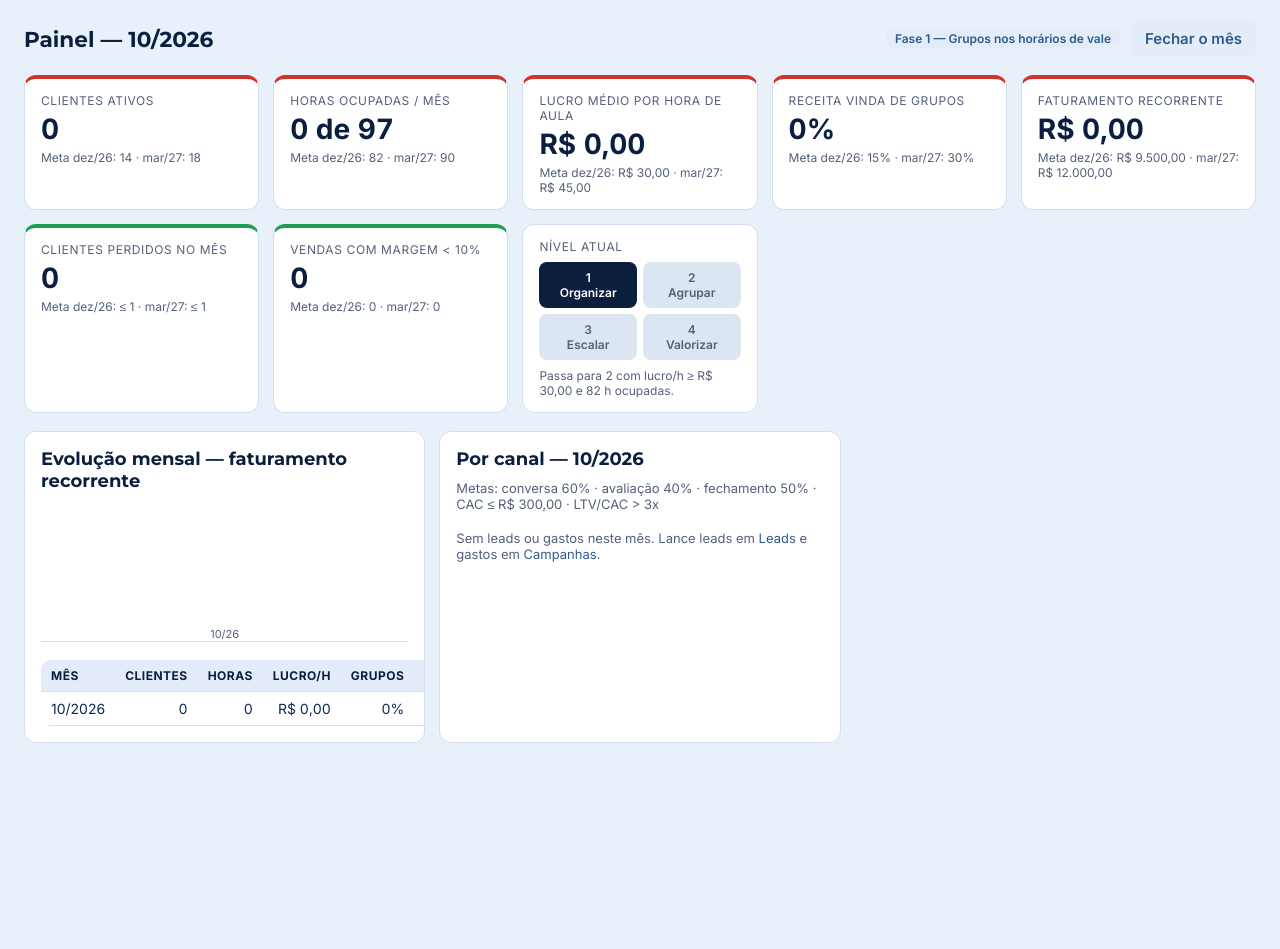
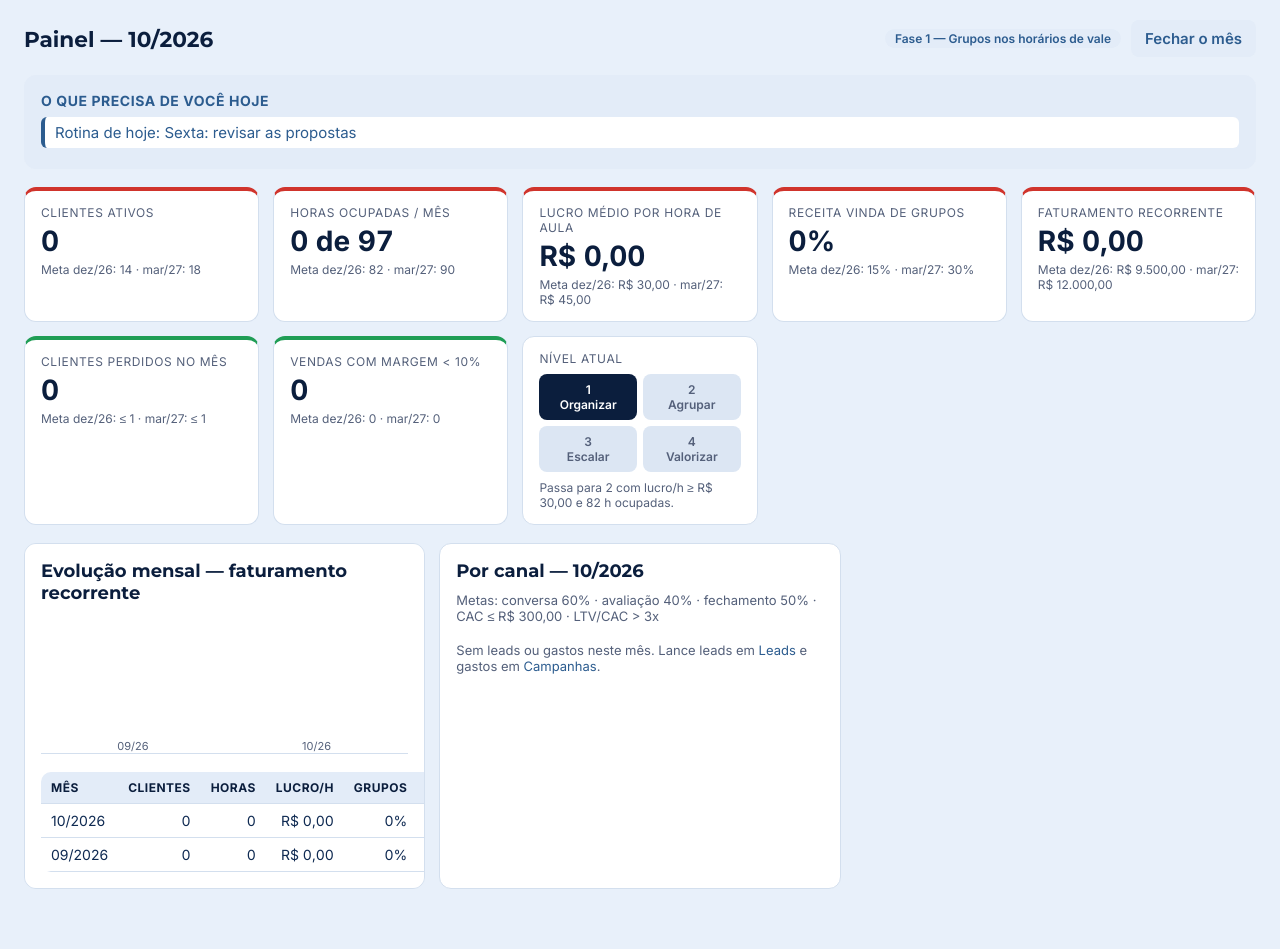
Before and after one commit to UziCelli/claude-code-crm, a FastAPI app: page / in a window 1280 px wide. Shown: the part 52-1001 px from the top of the page. Before the commit the page ends 795 px from the top, so only its background shows below. Run offline with FastAPI, Linux system fonts and the light colour scheme; data comes from the database, SQL or seed files in the repository; data that the repository does not hold is empty.

Commit message:
Painel Hoje com alertas unificados e setas vs mes anterior
Co-Authored-By: Claude Opus 5.5 <noreply@anthropic.com>

```diff
--- a/app/main.py
+++ b/app/main.py
@@ -134,20 +134,61 @@ def dias_parado(con, lead, hoje: str) -> int | None:
 
 
 # ---------- alertas (topo de todas as telas) ----------
+GRAV = {"vermelho": 1, "amarelo": 2, "azul": 3}
+ROTINA_DIA = {0: "segunda_grade", 2: "quarta_leads", 4: "sexta_propostas"}
+
+
 def alertas(con):
+    """Lista única de {grav, cor, texto, url, tel, modelo}, mais grave primeiro."""
     hoje = dt.date.today()
-    lim7, lim14 = (hoje + dt.timedelta(days=7)).isoformat(), (hoje - dt.timedelta(days=14)).isoformat()
-    renov = con.execute("""SELECT id, nome, data_renovacao FROM clientes WHERE excluido_em IS NULL AND status='ativo'
-                           AND data_renovacao IS NOT NULL AND data_renovacao <= ? ORDER BY data_renovacao""", (lim7,)).fetchall()
-    sem_aula = con.execute("""SELECT c.id, c.nome, MAX(e.data) AS ultima FROM clientes c
-                              LEFT JOIN cliente_eventos e ON e.cliente_id=c.id AND e.tipo='aula' AND e.excluido_em IS NULL
-                              WHERE c.excluido_em IS NULL AND c.status='ativo' AND c.tipo_servico != 'Consultoria Online'
-                              AND COALESCE(c.data_inicio, substr(c.criado_em,1,10)) < ?
-                              GROUP BY c.id HAVING ultima IS NULL OR ultima < ? ORDER BY ultima""", (lim14, lim14)).fetchall()
-    acoes = con.execute("""SELECT id, nome, proxima_acao, data_proxima_acao FROM leads WHERE excluido_em IS NULL
-                           AND etapa NOT IN ('cliente','perdido') AND data_proxima_acao <= ? ORDER BY data_proxima_acao""",
-                        (hoje.isoformat(),)).fetchall()
-    return {"renovacao": renov, "sem_aula": sem_aula, "acoes": acoes}
+    h = hoje.isoformat()
+    lim7 = (hoje + dt.timedelta(days=7)).isoformat()
+    out = []
+
+    def add(cor, texto, url, tel=None, modelo=None):
+        out.append(dict(grav=GRAV[cor], cor=cor, texto=texto, url=url, tel=tel, modelo=modelo))
+
+    def s(n):
+        return "s" if n > 1 else ""
+
+    for c in con.execute("""SELECT id, nome, telefone, data_renovacao FROM clientes WHERE excluido_em IS NULL AND status='ativo'
+                            AND data_renovacao IS NOT NULL AND data_renovacao <= ? ORDER BY data_renovacao""", (lim7,)):
+        venceu = c["data_renovacao"] < h
+        add("vermelho" if venceu else "amarelo",
+            f"{c['nome']} — renovação {'venceu em' if venceu else 'em'} {data_br(c['data_renovacao'])}",
+            f"/clientes/{c['id']}", c["telefone"], "renovacao")
+    nunca = 0
+    for c in con.execute("""SELECT c.id, c.nome, c.telefone, c.tipo_servico, MAX(e.data) AS ultima FROM clientes c
+                            LEFT JOIN cliente_eventos e ON e.cliente_id=c.id AND e.tipo='aula' AND e.excluido_em IS NULL
+                            WHERE c.excluido_em IS NULL AND c.status='ativo' AND c.tipo_servico != 'Consultoria Online'
+                            GROUP BY c.id ORDER BY ultima"""):
+        corte = (hoje - dt.timedelta(days=35 if c["tipo_servico"] == "Consultoria Híbrida" else 14)).isoformat()
+        if c["ultima"] is None:
+            nunca += 1
+        elif c["ultima"] < corte:
+            add("vermelho", f"{c['nome']} — sem aula desde {data_br(c['ultima'])}", f"/clientes/{c['id']}", c["telefone"], "falta")
+    if nunca:
+        add("amarelo", f"{nunca} aluno{s(nunca)} sem nenhuma aula registrada", "/clientes")
+    for l in con.execute("""SELECT * FROM leads WHERE excluido_em IS NULL AND etapa NOT IN ('cliente','perdido')
+                            ORDER BY data_proxima_acao IS NULL, data_proxima_acao"""):
+        if l["data_proxima_acao"] and l["data_proxima_acao"] <= h:
+            add("vermelho" if l["data_proxima_acao"] < h else "azul",
+                f"{l['nome']} — {l['proxima_acao'] or 'próxima ação'} ({data_br(l['data_proxima_acao'])})", "/leads", l["telefone"])
+        elif d := dias_parado(con, l, h):
+            add("amarelo", f"{l['nome']} — lead parado há {d} dias", "/leads", l["telefone"])
+    item = "fim_mes" if (hoje + dt.timedelta(days=1)).day == 1 else ROTINA_DIA.get(hoje.weekday())
+    if item and not con.execute("SELECT 1 FROM rotina_itens WHERE semana=? AND item=? AND feito=1", (semana_atual(), item)).fetchone():
+        add("azul", "Rotina de hoje: " + dict(ROTINA)[item], "/rotina")
+    for c in con.execute("SELECT pergunta, prazo FROM campanha_checkpoints WHERE resposta='pendente' AND prazo <= ? ORDER BY prazo", (lim7,)):
+        add("vermelho" if c["prazo"] < h else "amarelo", f"Checkpoint de campanha ({data_br(c['prazo'])}): {c['pergunta']}", "/campanhas")
+    n = con.execute("SELECT COUNT(*) FROM propostas WHERE excluido_em IS NULL AND status='enviada'").fetchone()[0]
+    if n:
+        add("azul", f"{n} proposta{s(n)} enviada{s(n)} esperando resposta", "/propostas")
+    n = con.execute("""SELECT COUNT(*) FROM clientes WHERE excluido_em IS NULL AND status='ativo'
+                       AND (telefone IS NULL OR telefone='' OR data_renovacao IS NULL)""").fetchone()[0]
+    if n:
+        add("azul", f"{n} aluno{s(n)} ativo{s(n)} com cadastro incompleto (telefone ou renovação)", "/clientes")
+    return sorted(out, key=lambda a: a["grav"])  # estável: mantém a ordem das fontes dentro da gravidade
 
 
 # =====================================================================
@@ -222,19 +263,7 @@ def metricas_por_canal(con, mes):
     return out
 
 
-@app.get("/", response_class=HTMLResponse)
-def painel(request: Request, con=Depends(get_db)):
-    m = calcular_metricas(con)
-    metas = db.parametros(con, "metas")
-    historico = [dict(r) for r in con.execute("SELECT * FROM metricas_mensais ORDER BY mes")]
-    historico = [h for h in historico if h["mes"] != m["mes"]] + [m]
-    return render(request, "painel.html", con, m=m, metas=metas, canais=metricas_por_canal(con, m["mes"]),
-                  historico=historico[-12:], fases=fase_atual(con))
-
-
-@app.post("/painel/fechar-mes")
-def fechar_mes(con=Depends(get_db)):
-    m = calcular_metricas(con)
+def gravar_mes(con, m):
     with con:
         con.execute("""INSERT INTO metricas_mensais (mes, clientes_ativos, horas_ocupadas, lucro_hora, pct_receita_grupos,
                        faturamento_recorrente, clientes_perdidos, vendas_abaixo_10, nivel) VALUES
@@ -244,6 +273,28 @@ def fechar_mes(con=Depends(get_db)):
                        lucro_hora=excluded.lucro_hora, pct_receita_grupos=excluded.pct_receita_grupos,
                        faturamento_recorrente=excluded.faturamento_recorrente, clientes_perdidos=excluded.clientes_perdidos,
                        vendas_abaixo_10=excluded.vendas_abaixo_10, nivel=excluded.nivel, fechado_em=datetime('now','localtime')""", m)
+
+
+@app.get("/", response_class=HTMLResponse)
+def painel(request: Request, con=Depends(get_db)):
+    m = calcular_metricas(con)
+    metas = db.parametros(con, "metas")
+    ant_mes = (dt.date.fromisoformat(m["mes"] + "-01") - dt.timedelta(days=1)).strftime("%Y-%m")
+    if not con.execute("SELECT 1 FROM metricas_mensais WHERE mes=?", (ant_mes,)).fetchone():
+        # ponytail: foto do primeiro acesso no mês; use Fechar o mês para histórico exato
+        gravar_mes(con, calcular_metricas(con, ant_mes))
+    ant = con.execute("SELECT * FROM metricas_mensais WHERE mes=?", (ant_mes,)).fetchone()
+    historico = [dict(r) for r in con.execute("SELECT * FROM metricas_mensais ORDER BY mes")]
+    historico = [h for h in historico if h["mes"] != m["mes"]] + [m]
+    return render(request, "painel.html", con, m=m, ant=ant, metas=metas, canais=metricas_por_canal(con, m["mes"]),
+                  historico=historico[-12:], fases=fase_atual(con))
+
+
+@app.post("/painel/fechar-mes")
+def fechar_mes(con=Depends(get_db)):
+    m = calcular_metricas(con)
+    gravar_mes(con, m)
+    with con:
         con.execute("INSERT OR IGNORE INTO rotina_itens (semana, item) VALUES (?, 'fim_mes')", (semana_atual(),))
         con.execute("UPDATE rotina_itens SET feito=1, data_feito=date('now','localtime') WHERE semana=? AND item='fim_mes'", (semana_atual(),))
     return voltar("/", msg=f"Mês {m['mes'][5:]}/{m['mes'][:4]} fechado e guardado no histórico.")
--- a/app/static/style.css
+++ b/app/static/style.css
@@ -203,3 +203,8 @@ dialog[open]::backdrop { opacity: 1; transition-duration: var(--dur-normal); }
   @keyframes aviso-aparece { from { opacity: 0; } }
   .chegou, .chegou.cliente { animation-duration: var(--dur-fast); }
 }
+/* painel "Hoje" e setas vs mês anterior */
+.card-hoje { border-color: var(--azul-f); background: var(--azul-f); }
+.seta { font-size: 12px; font-weight: 600; font-variant-numeric: tabular-nums; }
+.seta.verde { color: var(--verde); }
+.seta.vermelho { color: var(--vermelho); }
--- a/app/templates/_alertas.html
+++ b/app/templates/_alertas.html
@@ -1,11 +1,5 @@
 <ul class="lista-alertas">
-  {% for a in alertas.renovacao %}
-  <li class="amarelo"><a href="/clientes/{{ a.id }}">{{ a.nome }}</a> — renovação em {{ a.data_renovacao|data }}</li>
-  {% endfor %}
-  {% for a in alertas.sem_aula %}
-  <li class="vermelho"><a href="/clientes/{{ a.id }}">{{ a.nome }}</a> — sem aula registrada {% if a.ultima %}desde {{ a.ultima|data }}{% else %}(nenhuma aula lançada){% endif %}</li>
-  {% endfor %}
-  {% for a in alertas.acoes %}
-  <li class="azul"><a href="/leads">{{ a.nome }}</a> — {{ a.proxima_acao or 'próxima ação' }} ({{ a.data_proxima_acao|data }})</li>
+  {% for a in alertas %}
+  <li class="{{ a.cor }}"><a href="{{ a.url }}">{{ a.texto }}</a></li>
   {% endfor %}
 </ul>
--- a/app/templates/base.html
+++ b/app/templates/base.html
@@ -64,7 +64,7 @@
 <main>
   {% if msg %}<div class="aviso ok">{{ msg }}</div>{% endif %}
   {% if erro %}<div class="aviso erro">{{ erro }}</div>{% endif %}
-  {% set n_alertas = alertas.renovacao|length + alertas.sem_aula|length + alertas.acoes|length %}
+  {% set n_alertas = alertas|length %}
   {% if n_alertas and p != '/' %}
   <details class="alertas-topo">
     <summary>{{ n_alertas }} alerta{{ 's' if n_alertas > 1 }}</summary>
--- a/app/templates/painel.html
+++ b/app/templates/painel.html
@@ -1,9 +1,12 @@
 {% extends "base.html" %}
 {% block conteudo %}
-{% macro kpi(rotulo, valor, meta1, meta2, cor, sufixo='') %}
+{% macro kpi(rotulo, valor, meta1, meta2, cor, sufixo='', atual=none, ant=none, menor_melhor=false) %}
 <div class="kpi {{ cor }}">
   <div class="rotulo">{{ rotulo }}</div>
   <div class="valor">{{ valor }}{{ sufixo }}</div>
+  {% if atual is not none and ant is not none and atual != ant %}
+  <div class="seta {{ 'verde' if (atual < ant) == menor_melhor else 'vermelho' }}">{{ '↑' if atual > ant else '↓' }} vs mês anterior</div>
+  {% endif %}
   <div class="meta">Meta dez/26: {{ meta1 }} · mar/27: {{ meta2 }}</div>
 </div>
 {% endmacro %}
@@ -15,24 +18,24 @@
   </div>
 </div>
 
-{% if alertas.renovacao or alertas.sem_aula or alertas.acoes %}
-<div class="card mt" style="border-color:#f1d98a;background:var(--amarelo-f)"><h3>Atenção hoje</h3>{% include "_alertas.html" %}</div>
+{% if alertas %}
+<div class="card mt card-hoje"><h3>O que precisa de você hoje</h3>{% include "_alertas.html" %}</div>
 {% endif %}
 
 <div class="grid c4 mt">
   {{ kpi('Clientes ativos', m.clientes_ativos, metas.clientes_dez26|int, metas.clientes_mar27|int,
-         'verde' if m.clientes_ativos >= metas.clientes_dez26 else ('amarelo' if m.clientes_ativos >= metas.clientes_dez26 * 0.7 else 'vermelho')) }}
+         'verde' if m.clientes_ativos >= metas.clientes_dez26 else ('amarelo' if m.clientes_ativos >= metas.clientes_dez26 * 0.7 else 'vermelho'), atual=m.clientes_ativos, ant=ant.clientes_ativos) }}
   {{ kpi('Horas ocupadas / mês', m.horas_ocupadas|num(0), metas.horas_dez26|int, metas.horas_mar27|int,
-         'verde' if m.horas_ocupadas >= metas.horas_dez26 else ('amarelo' if m.horas_ocupadas >= metas.horas_dez26 * 0.7 else 'vermelho'), ' de ' ~ metas.horas_vendaveis|int) }}
+         'verde' if m.horas_ocupadas >= metas.horas_dez26 else ('amarelo' if m.horas_ocupadas >= metas.horas_dez26 * 0.7 else 'vermelho'), ' de ' ~ metas.horas_vendaveis|int, atual=m.horas_ocupadas, ant=ant.horas_ocupadas) }}
   {{ kpi('Lucro médio por hora de aula', m.lucro_hora|moeda, metas.lucro_hora_dez26|moeda, metas.lucro_hora_mar27|moeda,
-         'verde' if m.lucro_hora >= metas.lucro_hora_dez26 else ('amarelo' if m.lucro_hora >= metas.lucro_hora_dez26 * 0.7 else 'vermelho')) }}
+         'verde' if m.lucro_hora >= metas.lucro_hora_dez26 else ('amarelo' if m.lucro_hora >= metas.lucro_hora_dez26 * 0.7 else 'vermelho'), atual=m.lucro_hora, ant=ant.lucro_hora) }}
   {{ kpi('Receita vinda de grupos', m.pct_receita_grupos|pct, metas.pct_grupos_dez26|pct, metas.pct_grupos_mar27|pct,
-         'verde' if m.pct_receita_grupos >= metas.pct_grupos_dez26 else ('amarelo' if m.pct_receita_grupos > 0 else 'vermelho')) }}
+         'verde' if m.pct_receita_grupos >= metas.pct_grupos_dez26 else ('amarelo' if m.pct_receita_grupos > 0 else 'vermelho'), atual=m.pct_receita_grupos, ant=ant.pct_receita_grupos) }}
   {{ kpi('Faturamento recorrente', m.faturamento_recorrente|moeda, metas.recorrente_dez26|moeda, metas.recorrente_mar27|moeda,
-         'verde' if m.faturamento_recorrente >= metas.recorrente_dez26 else ('amarelo' if m.faturamento_recorrente >= metas.recorrente_dez26 * 0.7 else 'vermelho')) }}
+         'verde' if m.faturamento_recorrente >= metas.recorrente_dez26 else ('amarelo' if m.faturamento_recorrente >= metas.recorrente_dez26 * 0.7 else 'vermelho'), atual=m.faturamento_recorrente, ant=ant.faturamento_recorrente) }}
   {{ kpi('Clientes perdidos no mês', m.clientes_perdidos, '≤ ' ~ metas.perdidos_max|int, '≤ ' ~ metas.perdidos_max|int,
-         'verde' if m.clientes_perdidos <= metas.perdidos_max else 'vermelho') }}
-  {{ kpi('Vendas com margem < 10%', m.vendas_abaixo_10, 0, 0, 'verde' if m.vendas_abaixo_10 == 0 else 'vermelho') }}
+         'verde' if m.clientes_perdidos <= metas.perdidos_max else 'vermelho', atual=m.clientes_perdidos, ant=ant.clientes_perdidos, menor_melhor=true) }}
+  {{ kpi('Vendas com margem < 10%', m.vendas_abaixo_10, 0, 0, 'verde' if m.vendas_abaixo_10 == 0 else 'vermelho', atual=m.vendas_abaixo_10, ant=ant.vendas_abaixo_10, menor_melhor=true) }}
   <div class="kpi">
     <div class="rotulo">Nível atual</div>
     <div class="nivel mt" style="margin-top:8px">
```
Also changed, not shown: tests/test_alertas.py (+19 -0 lines).
